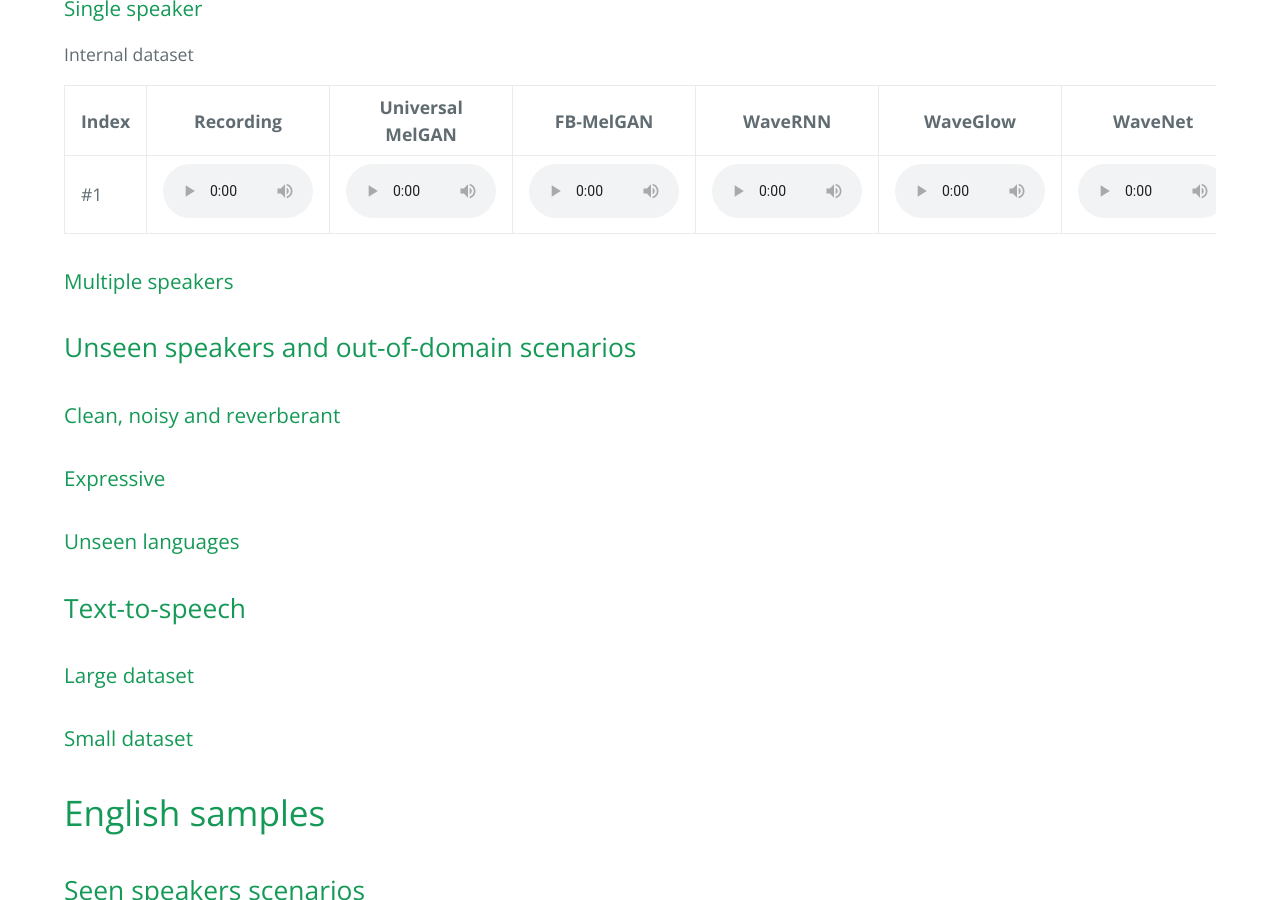
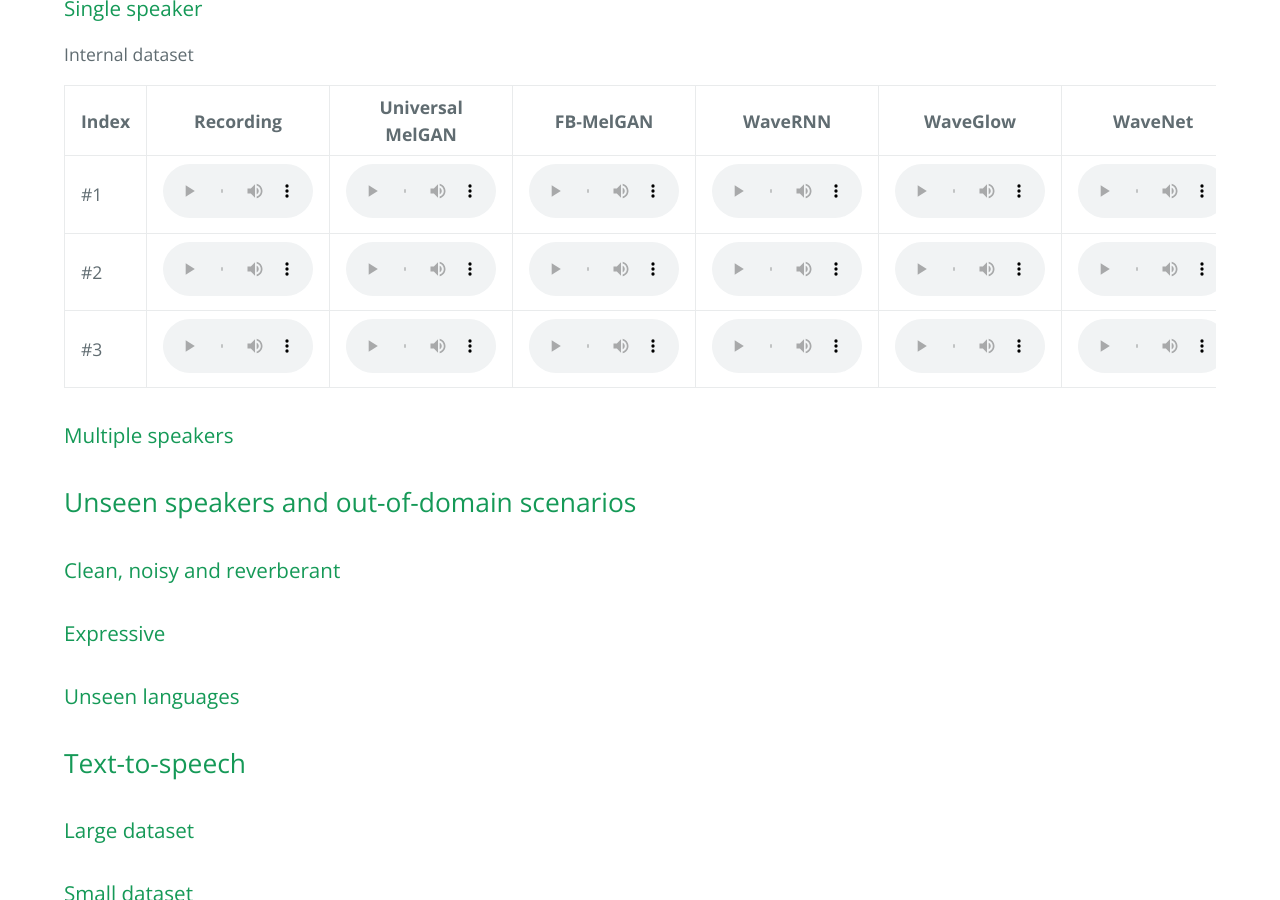
Before and after one commit to kallavinka8045/icassp2021, a Jekyll site: the page built from index.md, in a window 1280 px wide and 900 px high, scrolled down 1751 px. Built offline with Jekyll 4.4.1, drawn with Linux system fonts in a browser that asks for light colours; our own code applies the rules of GitHub Pages for plain Markdown files.

Commit message:
Update index.md

```diff
--- a/index.md
+++ b/index.md
@@ -17,6 +17,8 @@
 |Index|Recording|Universal MelGAN|FB-MelGAN|WaveRNN|WaveGlow|WaveNet|
 |-----|---------|----------------|---------|-------|--------|-------|
 |#1|<audio controls style="width: 150px;"><source src="wav_for_mos/eng/wavernn/eng_seen_single/LJ021-0045.wav" type="audio/wav"></audio>|<audio controls style="width: 150px;"><source src="wav_for_mos/eng/wavernn/eng_seen_single/LJ021-0045.wav" type="audio/wav"></audio>|<audio controls style="width: 150px;"><source src="wav_for_mos/eng/wavernn/eng_seen_single/LJ021-0045.wav" type="audio/wav"></audio>|<audio controls style="width: 150px;"><source src="wav_for_mos/eng/wavernn/eng_seen_single/LJ021-0045.wav" type="audio/wav"></audio>|<audio controls style="width: 150px;"><source src="wav_for_mos/eng/wavernn/eng_seen_single/LJ021-0045.wav" type="audio/wav"></audio>|<audio controls style="width: 150px;"><source src="wav_for_mos/eng/wavernn/eng_seen_single/LJ021-0045.wav" type="audio/wav"></audio>|
+|#2|<audio controls style="width: 150px;"><source src="wav_for_mos/eng/wavernn/eng_seen_single/LJ021-0045.wav" type="audio/wav"></audio>|<audio controls style="width: 150px;"><source src="wav_for_mos/eng/wavernn/eng_seen_single/LJ021-0045.wav" type="audio/wav"></audio>|<audio controls style="width: 150px;"><source src="wav_for_mos/eng/wavernn/eng_seen_single/LJ021-0045.wav" type="audio/wav"></audio>|<audio controls style="width: 150px;"><source src="wav_for_mos/eng/wavernn/eng_seen_single/LJ021-0045.wav" type="audio/wav"></audio>|<audio controls style="width: 150px;"><source src="wav_for_mos/eng/wavernn/eng_seen_single/LJ021-0045.wav" type="audio/wav"></audio>|<audio controls style="width: 150px;"><source src="wav_for_mos/eng/wavernn/eng_seen_single/LJ021-0045.wav" type="audio/wav"></audio>|
+|#3|<audio controls style="width: 150px;"><source src="wav_for_mos/eng/wavernn/eng_seen_single/LJ021-0045.wav" type="audio/wav"></audio>|<audio controls style="width: 150px;"><source src="wav_for_mos/eng/wavernn/eng_seen_single/LJ021-0045.wav" type="audio/wav"></audio>|<audio controls style="width: 150px;"><source src="wav_for_mos/eng/wavernn/eng_seen_single/LJ021-0045.wav" type="audio/wav"></audio>|<audio controls style="width: 150px;"><source src="wav_for_mos/eng/wavernn/eng_seen_single/LJ021-0045.wav" type="audio/wav"></audio>|<audio controls style="width: 150px;"><source src="wav_for_mos/eng/wavernn/eng_seen_single/LJ021-0045.wav" type="audio/wav"></audio>|<audio controls style="width: 150px;"><source src="wav_for_mos/eng/wavernn/eng_seen_single/LJ021-0045.wav" type="audio/wav"></audio>|
 
 
 ### Multiple speakers
```
